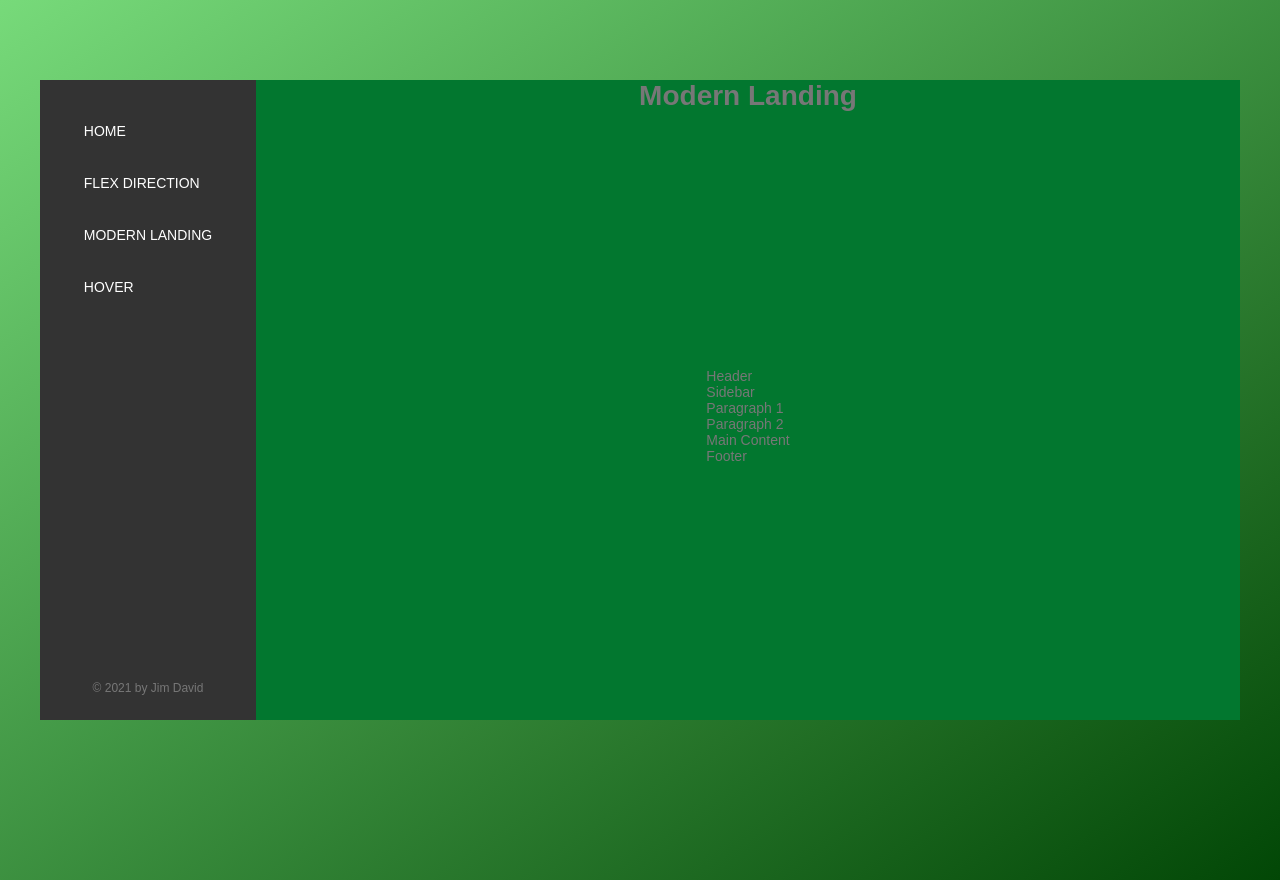
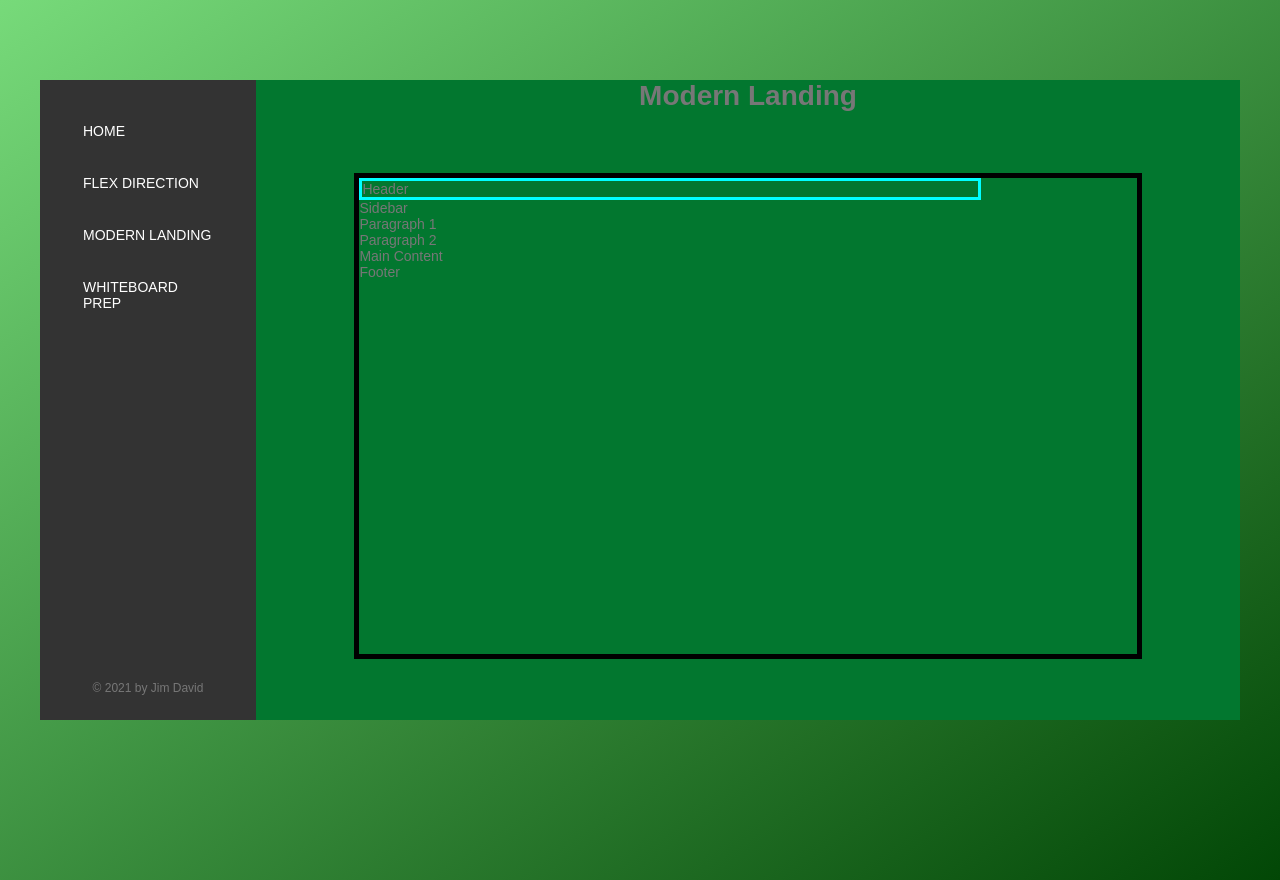
Before and after one commit to jimmikedave/CSS-Library, a React (Create React App) app: page /modern-landing in a window 1280 px wide. Built offline with nearby package versions, Linux system fonts and the light colour scheme.

Commit message:
Update for whiteboard prep page

```diff
--- a/sass/_modernlanding.scss
+++ b/sass/_modernlanding.scss
@@ -4,10 +4,12 @@
         width: 80%;
         height: 80%;
         border: 5px #000 solid;
+    }
+
+    &__heading {
+        border: solid 3px aqua;
+        width: 80%;
 
         display: flex;
-        flex-direction: column;
-        align-items: center;
-        justify-content: space-evenly;
     }
 }
--- a/src/App.js
+++ b/src/App.js
@@ -11,7 +11,7 @@ import SideNavigation from './components/SideNavigation';
 import Home from './components/Home';
 import FlexBox from './components/FlexBox';
 import ModernLanding from './components/ModernLanding';
-import Hover from './components/Hover';
+import WhiteBoardPrep from './components/WhiteBoardPrep';
 
 export default function App() {
   return (
@@ -27,7 +27,7 @@ export default function App() {
             <Route exact path="/home" component={Home} />
             <Route exact path="/flexbox" component={FlexBox} />
             <Route exact path="/modern-landing" component={ModernLanding} />
-            <Route exact path="/hover" component={Hover} />
+            <Route exact path="/whiteboard-prep" component={WhiteBoardPrep} />
           </Switch>
         </div>
       </div>
--- a/src/components/Home.js
+++ b/src/components/Home.js
@@ -9,8 +9,10 @@ const Home = () => {
                 </div>
                 <div className="container__description">
                     <p>CSS effects are tested and kept here for future development.</p>
+
                 </div>
                 {/* Add a fun image */}
+                <p>... and maybe page for practicing whiteboard questions.</p>
             </div>
         </div>
     )
--- a/src/components/ModernLanding.js
+++ b/src/components/ModernLanding.js
@@ -7,12 +7,14 @@ const ModernLanding = () => {
             <h1 container__heading>Modern Landing</h1>
             <div className="container__content">
                 <div className="modern__container">
-                    <div>Header</div>
-                    <div>Sidebar</div>
-                    <div>Paragraph 1</div>
-                    <div>Paragraph 2</div>
-                    <div>Main Content</div>
-                    <div>Footer</div>
+                    <div className="modern__heading">Header</div>
+                    <div className="modern__sidebar">Sidebar</div>
+                    <div className="modern__paragraphs">
+                        <div className="modern_paragraphs--1">Paragraph 1</div>
+                        <div className="modern_paragraphs--2">Paragraph 2</div>
+                    </div>
+                    <div className="modern__main-content">Main Content</div>
+                    <div className="modern__footer">Footer</div>
                 </div>
             </div>
         </div>
--- a/src/components/SideNavigation.js
+++ b/src/components/SideNavigation.js
@@ -32,9 +32,9 @@ const SideNavigation = () => {
                 <li className="navigation__item">
                     <NavLink
                         className="navigation__link"
-                        to="/hover"
+                        to="/whiteboard-prep"
                     >
-                        <span>Hover</span>
+                        <span>Whiteboard Prep</span>
                     </NavLink>
                 </li>
             </ul>
--- a/src/components/Hover.js
+++ b/src/components/WhiteBoardPrep.js
@@ -1,15 +1,15 @@
 import React from 'react';
 
-const Hover = () => {
+const WhiteBoardPrep = () => {
     return (
         <div className="container">
             <div className="container__content">
-                Hover!
+                Prep
             </div>
 
-            {/* Create a 4x4 box of boxes with different hover effects */}
+
         </div>
     )
 }
 
-export default Hover;
+export default WhiteBoardPrep;
--- a/src/css/style.css
+++ b/src/css/style.css
@@ -93,6 +93,16 @@ body {
     font-weight: 400;
     flex: 0 0 30%; }
 
+.modern__container {
+  width: 80%;
+  height: 80%;
+  border: 5px #000 solid; }
+
+.modern__heading {
+  border: solid 3px aqua;
+  width: 80%;
+  display: flex; }
+
 .navigation {
   font-size: 1.4rem;
   list-style: none;
```
